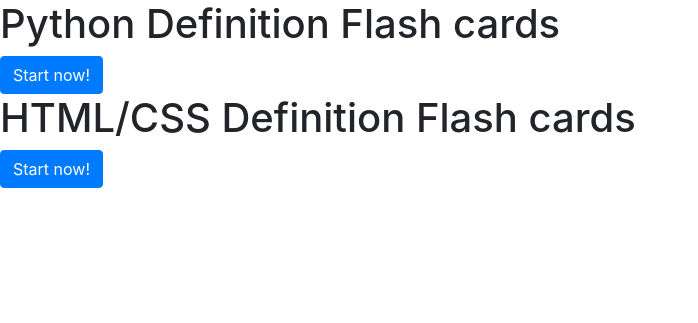
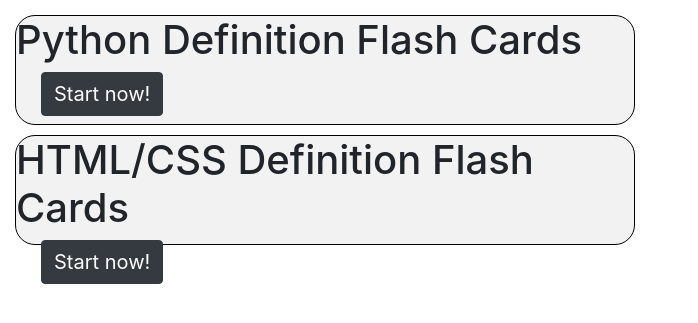
Before and after one commit to BaseCampCoding/django-unit-project-joseph-dylan-greg, a Django app: page /definitions/ in a window 1280 px wide. Shown: the part 62-385 px from the top of the page, without its empty margins (0-698 px from the left). Run offline with Django 3.2, Linux system fonts and the light colour scheme; a user stored in the database is signed in; parts of the project's set-up code (start-up, migrations or seed data) failed here and were passed over.

Commit message:
Adding Css

```diff
--- a/templates/cards/sitting_detail.html
+++ b/templates/cards/sitting_detail.html
@@ -7,6 +7,7 @@
 {% endblock %}
 
 {% block content %}
+<div style="padding: 15px;">
 	<h2>{% trans "Card title" %}: {{ sitting.quiz.title }}</h2>
 	<h3>{% trans "Category" %}: {{ sitting.quiz.category }}</h3>
 	<p>{{ sitting.quiz.description }}</p>
@@ -57,4 +58,5 @@
 	</tbody>
 
 	</table>
+</div>
 {% endblock %}
--- a/templates/definitions/definition.html
+++ b/templates/definitions/definition.html
@@ -3,12 +3,17 @@
 
 {% block content %}
 {% if user.is_authenticated %}
-<h1>Python Definition Flash cards</h1>
-<a href="{% url 'pydef' %}"><button type="button" class="btn btn-primary">Start now!</button></a>
-
-<h1>HTML/CSS Definition Flash cards</h1>
-<a href="{% url 'htmldef' %}"><button type="button" class="btn btn-primary">Start now!</button></a>
-{% else %}
-    <h3 class="ml-2"> You are not logged in</h3>
-{% endif %}
+<div style="padding: 15px;">
+    <div id="container" style="background:#f2f2f2; border-radius:20px; border:.5px solid black; width:620px; height:110px; ">
+    <h1>Python Definition Flash Cards</h1>
+    <a href="{% url 'pydef' %}" style="margin-left:25px;"><button type="button" class="btn btn-dark" style="font-size:20px;">Start now!</button></a>
+    </div>
+    <div id="container" style="margin-top:10px; background:#f2f2f2; border-radius:20px; border:.5px solid black; width:620px; height:110px; ">
+    <h1>HTML/CSS Definition Flash Cards</h1>
+    <a href="{% url 'htmldef' %}" style="margin-left:25px;"><button type="button" class="btn btn-dark" style="font-size:20px;">Start now!</button></a>
+    </div>
+    {% else %}
+        <h3 class="ml-2"> You are not logged in</h3>
+    {% endif %}
+</div>
 {% endblock content %}
--- a/templates/partials/navbar.html
+++ b/templates/partials/navbar.html
@@ -1,14 +1,14 @@
 <!DOCTYPE html>
 {% load static %}
 <nav class="navbar navbar-expand-lg navbar-dark bg-dark">
-    <a class="navbar-brand" href="{% url 'home' %}"><img src="/static/Header2.png" alt="Cards 2.0"  height="35rem"></a>
+    <a class="navbar-brand" href="{% url 'welcome' %}"><img src="/static/Header2.png" alt="Cards 2.0"  height="35rem"></a>
     <button class="navbar-toggler" type="button" data-toggle="collapse" data-target="#navbarSupportedContent" aria-controls="navbarSupportedContent" aria-expanded="false" aria-label="Toggle navigation">
         <span class="navbar-toggler-icon"></span>
     </button>
 
     <div class="collapse navbar-collapse" id="navbarSupportedContent">
         {% if user.is_authenticated %}
-            <span class="navbar-text" style=" font-size:20px;">Hi {{ user.username }}</span>
+            <a href="{% url 'home' %}" style="text-decoration:None;"><span class="navbar-text" style=" font-size:20px;">Hi {{ user.username }}</span></a>
         {% endif %}
 
         <ul class="navbar-nav ml-2">
--- a/templates/progress.html
+++ b/templates/progress.html
@@ -8,7 +8,7 @@
 {% block description %} {% trans "User Progress Page" %} {% endblock %}
 
 {% block content %}
-
+<div style="padding: 15px;">
 	{% if cat_scores %}
 
 	<h1>{% trans "Question Category Scores" %}</h1>
@@ -82,6 +82,6 @@
 	</table>
 
 	{% endif %}
-
+</div>
 
 {% endblock %}
--- a/templates/reflections/daily_reflection.html
+++ b/templates/reflections/daily_reflection.html
@@ -4,6 +4,7 @@
 {% load crispy_forms_tags %}
 
 {% block content %}
+<div style="padding: 15px;">
     {% if user.is_authenticated %}
     <h1>Daily Reflections</h1>
     <form action="" method="post">{% csrf_token %}
@@ -13,4 +14,5 @@
     {% else %}
         <h3 class="ml-2"> You are not logged in</h3>
     {% endif %}
+</div>
 {% endblock content %}
--- a/templates/reflections/unit_summary.html
+++ b/templates/reflections/unit_summary.html
@@ -4,6 +4,7 @@
 {% load crispy_forms_tags %}
 
 {% block content %}
+<div style="padding: 15px;">
     {% if user.is_authenticated %}
     <h1>Unit Summary</h1>
     <form action="" method="post">{% csrf_token %}
@@ -13,4 +14,5 @@
     {% else %}
         <h3 class="ml-2"> You are not logged in</h3>
     {% endif %}
+</div>
 {% endblock content %}
--- a/templates/reflections/weekly_summary.html
+++ b/templates/reflections/weekly_summary.html
@@ -4,6 +4,7 @@
 {% load crispy_forms_tags %}
 
 {% block content %}
+<div style="padding: 15px;">
     {% if user.is_authenticated %}
     <h1>Weekly Summary</h1>
     <form action="" method="post">{% csrf_token %}
@@ -13,4 +14,5 @@
     {% else %}
         <h3 class="ml-2"> You are not logged in</h3>
     {% endif %}
+</div>
 {% endblock content %}
```
Also changed, not shown: templates/home.html (+5 -2 lines), templates/reflections/reflection_detail.html (+4 -3 lines), templates/welcome.html (+5 -4 lines). Lines whose indentation alone changed are shown as unchanged.
